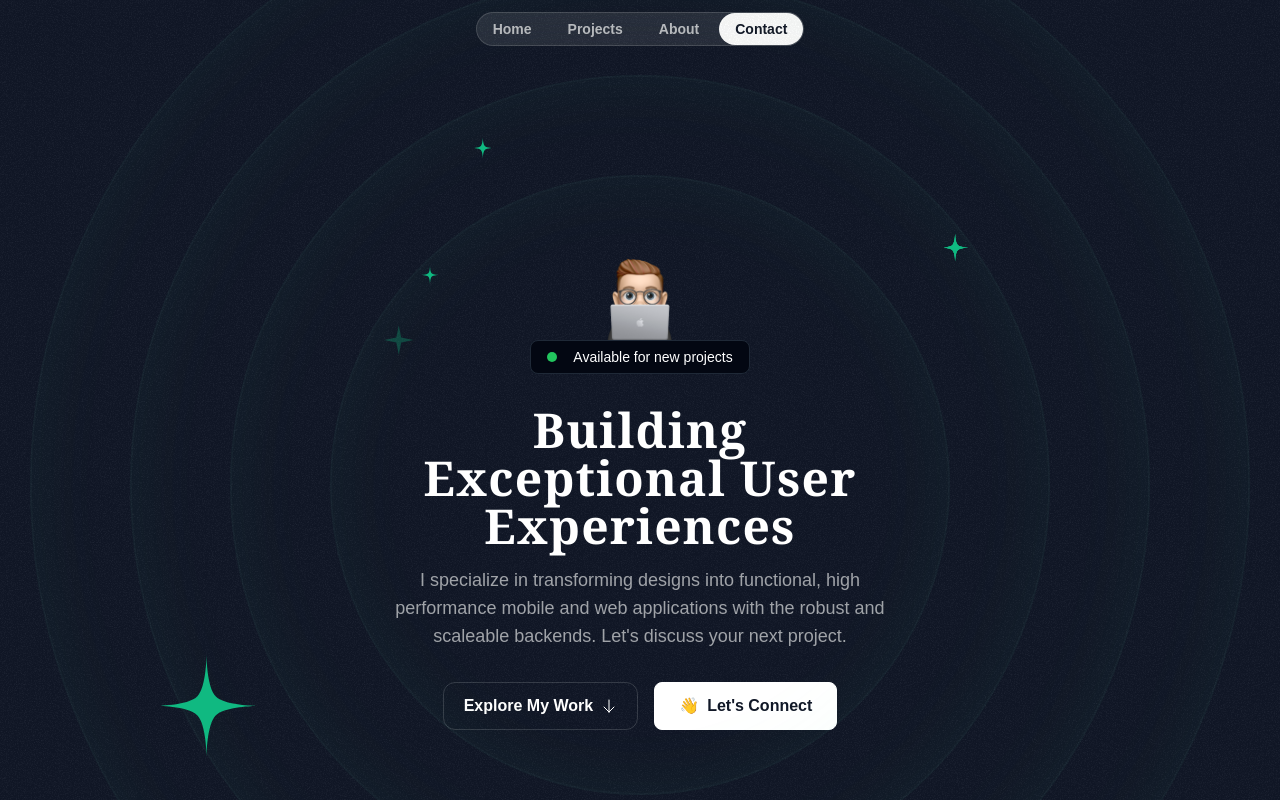
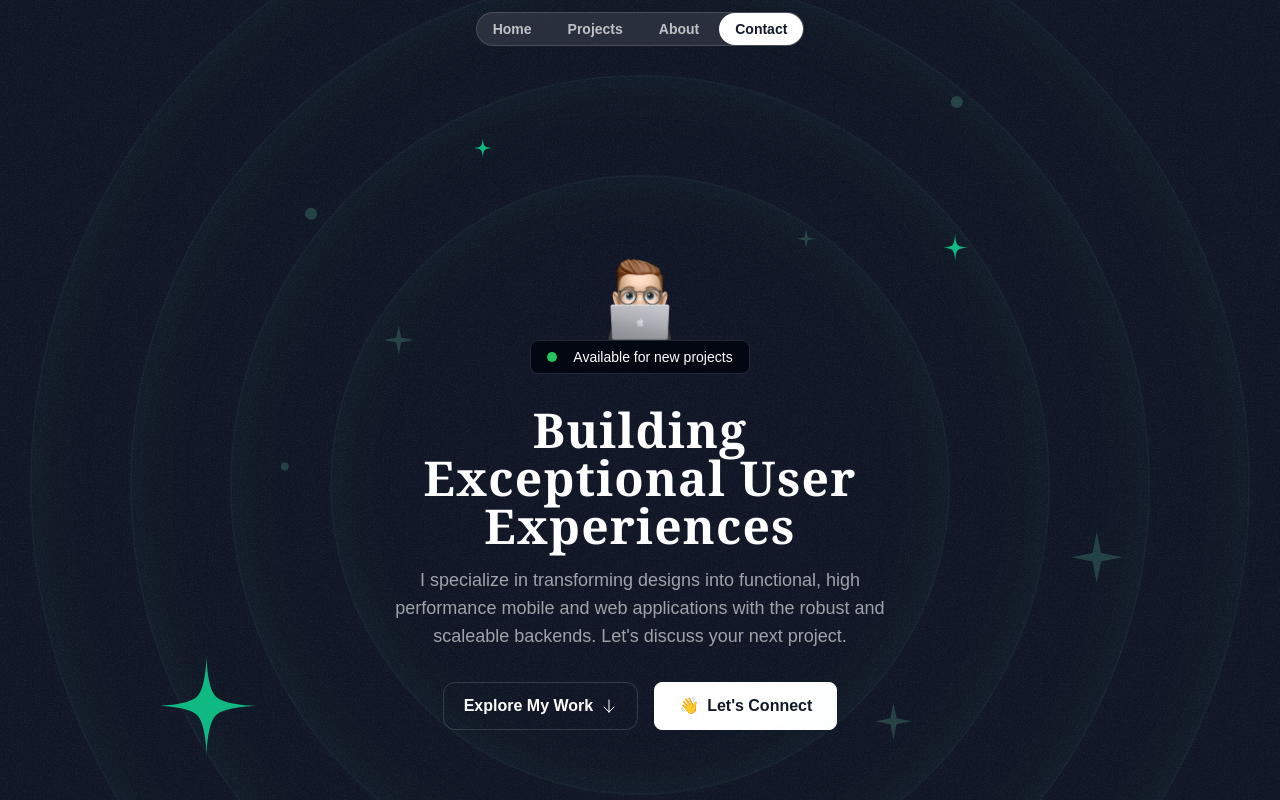
Before and after one commit to da-war/dawrish-portfolio, a Next.js app: page / in a window 1280 px wide. Shown: the top 800 px of the page. Built offline with nearby package versions, Linux system fonts and the light colour scheme; a web font is replaced by a local one.

Commit message:
Completed the hero section

```diff
--- a/src/app/page.tsx
+++ b/src/app/page.tsx
@@ -1,11 +1,13 @@
 import { Header } from "@/sections/Header";
 import { HeroSection } from "@/sections/Hero";
+import { ProjectsSection } from "@/sections/Projects";
 
 export default function Home() {
   return (
     <div>
       <Header />
       <HeroSection />
+      <ProjectsSection />
     </div>
   );
 }
--- a/src/components/HeroOrbit.tsx
+++ b/src/components/HeroOrbit.tsx
@@ -11,6 +11,7 @@ export default function HeroOrbit({ children, size, rotate }: Props) {
     <div>
       <div className="absolute left-1/2 top-1/2 -translate-x-1/2 -translate-y-1/2 ">
         <div
+          className=""
           style={{
             height: `${size}px`,
             width: `${size}px`,
--- a/src/sections/Header.tsx
+++ b/src/sections/Header.tsx
@@ -1,10 +1,23 @@
 export const Header = () => {
-  return <div className="flex justify-center items-center fixed top-3 w-full">
-    <nav className="flex gap-1 0.5 border border-white/15 rounded-full bg-white/10 backdrop-blur">
-      <a href="#" className="nav-item" >Home</a>
-      <a href="#"  className="nav-item" >Projects</a>
-      <a href="#" className="nav-item" >About</a>
-      <a href="#" className="nav-item bg-white text-gray-900 hover:bg-white/70 hover:text-gray-900" >Contact</a>
-    </nav>
-  </div>;
+  return (
+    <div className="flex justify-center items-center fixed top-3 w-full z-10">
+      <nav className="flex gap-1 0.5 border border-white/15 rounded-full bg-white/10 backdrop-blur">
+        <a href="#" className="nav-item">
+          Home
+        </a>
+        <a href="#" className="nav-item">
+          Projects
+        </a>
+        <a href="#" className="nav-item">
+          About
+        </a>
+        <a
+          href="#"
+          className="nav-item bg-white text-gray-900 hover:bg-white/70 hover:text-gray-900"
+        >
+          Contact
+        </a>
+      </nav>
+    </div>
+  );
 };
--- a/src/sections/Hero.tsx
+++ b/src/sections/Hero.tsx
@@ -12,6 +12,7 @@ import SparkleIcon from "../assets/icons/sparkle.svg";
 export const HeroSection = () => {
   return (
     <div className="py-32 md:py-48 lg:py-60 relative z-0 overflow-x-clip">
+      <div className="absolute inset-0">
         <div
           className="absolute inset-0 -z-30 opacity-5"
           style={{
@@ -34,17 +35,28 @@ export const HeroSection = () => {
             <StarIcon className="size-8 text-emerald-500" />
           </HeroOrbit>
           <HeroOrbit size={430} rotate={-14}>
-          <SparkleIcon className="size-8 text-emerald-500 opacity-30" />
+            <SparkleIcon className="size-8 text-emerald-300/20" />
           </HeroOrbit>
-        <HeroOrbit size={440} rotate={0}>
-          <StarIcon className="size-5 text-emerald-500" />
+          <HeroOrbit size={440} rotate={79}>
+            <SparkleIcon className="size-5 text-emerald-300/20" />
           </HeroOrbit>
-        <HeroOrbit size={590} rotate={98}>
-          <StarIcon className="size-8 text-emerald-500" />
+          <HeroOrbit size={530} rotate={178}>
+            <SparkleIcon className="size-10 text-emerald-300/20" />
           </HeroOrbit>
-        <HeroOrbit size={590} rotate={98}>
-          <StarIcon className="size-8 text-emerald-500" />
+          <HeroOrbit size={710} rotate={144}>
+            <SparkleIcon className="size-14 text-emerald-300/20" />
           </HeroOrbit>
+          <HeroOrbit size={720} rotate={85}>
+            <div className="size-3 rounded-full bg-emerald-300/20" />
+          </HeroOrbit>
+
+          <HeroOrbit size={520} rotate={-41}>
+            <div className="size-2 rounded-full bg-emerald-300/20" />
+          </HeroOrbit>
+          <HeroOrbit size={620} rotate={-5}>
+            <div className="size-3 rounded-full bg-emerald-300/20" />
+          </HeroOrbit>
+        </div>
       </div>
 
       <div className="hero-circle size-[1220px]"></div>
```
Lines whose indentation alone changed are shown as unchanged.
